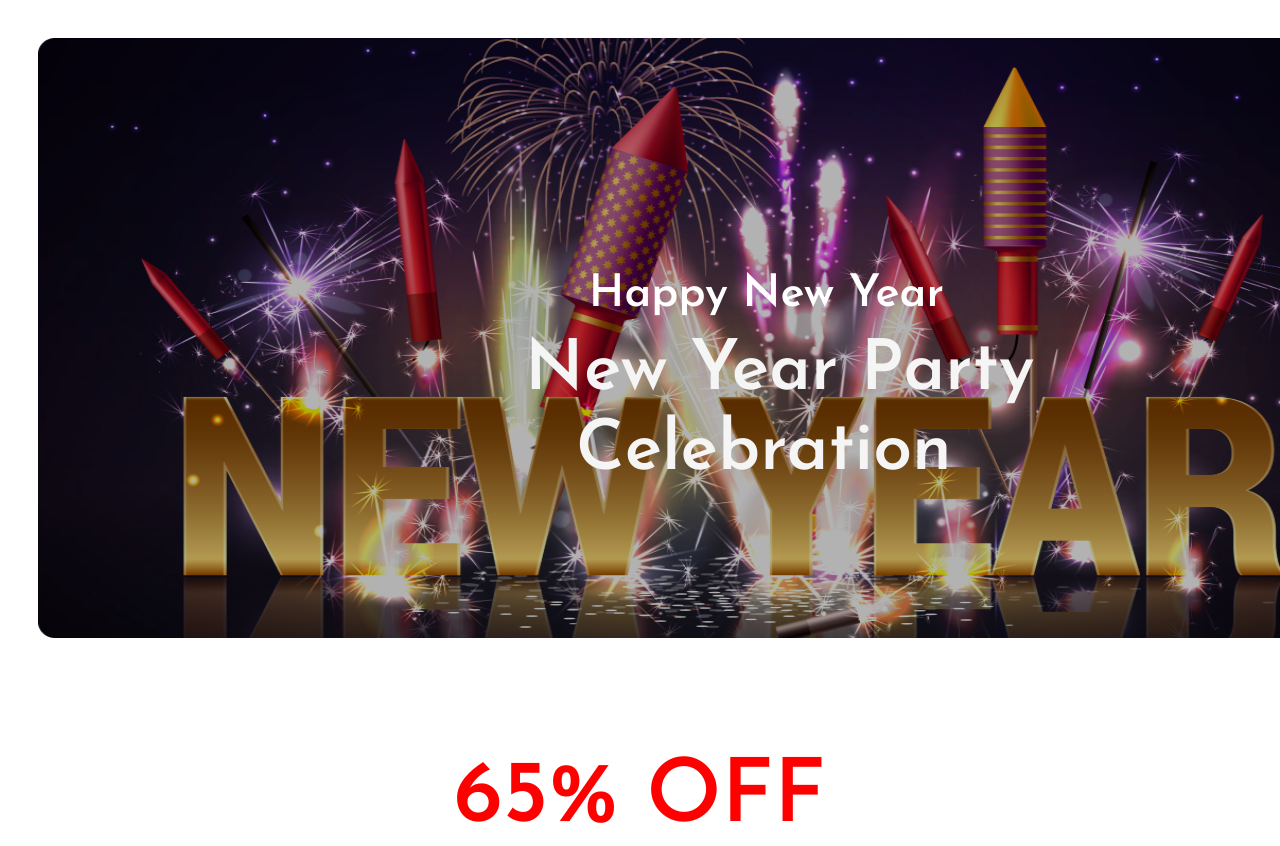
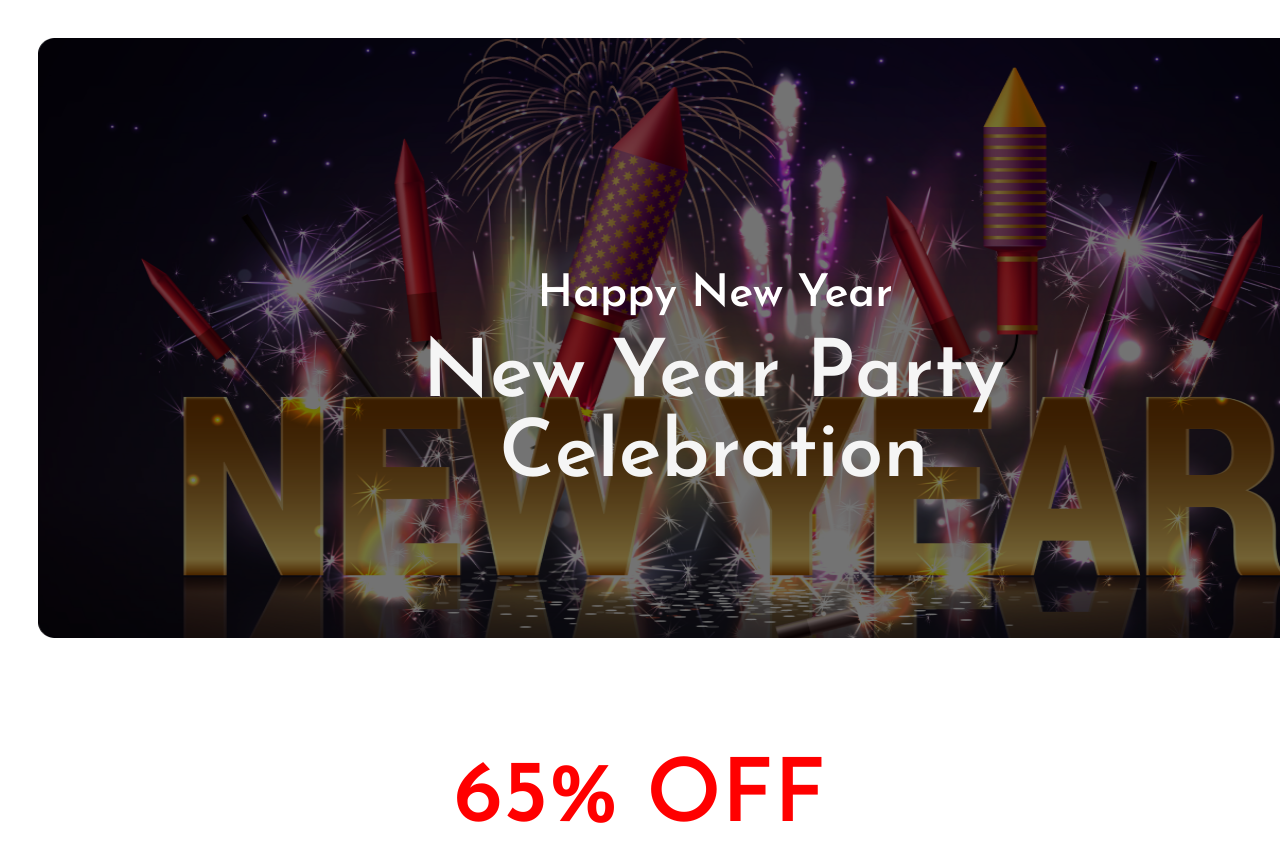
Before and after one commit to Shuharthu/Assignment1, a plain HTML site: page index.html in a window 1280 px wide. Shown: the top 846 px of the page. Drawn offline with Linux system fonts and the light colour scheme.

Commit message:
completet

```diff
--- a/styles.css
+++ b/styles.css
@@ -12,7 +12,7 @@ body{
     padding: 15px 15px 15px 15px;
 }
 .firstpic{
-    filter: brightness(70%);
+    filter: brightness(45%);
     border-radius: 12px;
 width: 1400px;
 height: 600px;
@@ -24,7 +24,7 @@ padding: 15px 15px 15px 15px;
 .newyear1{
     position:absolute;
     top:34%;
-    left:46%;
+    left:42%;
     color: white;
     text-align: center;
 
@@ -37,11 +37,11 @@ line-height: normal
 .newyear2{
     position:absolute;
     top:42%;
-    left:41%;
+    left:33%;
     color: whitesmoke;
     text-align: center;
 
-font-size: 70px;
+font-size: 80px;
 font-style: normal;
 font-weight: 800;
 line-height: normal
@@ -49,11 +49,11 @@ line-height: normal
 .newyear3{
     position:absolute;
     top:52%;
-    left:45%;
+    left:39%;
     color: whitesmoke;
     text-align: center;
 
-font-size: 70px;
+font-size: 80px;
 font-style: normal;
 font-weight: 800;
 line-height: normal
```
